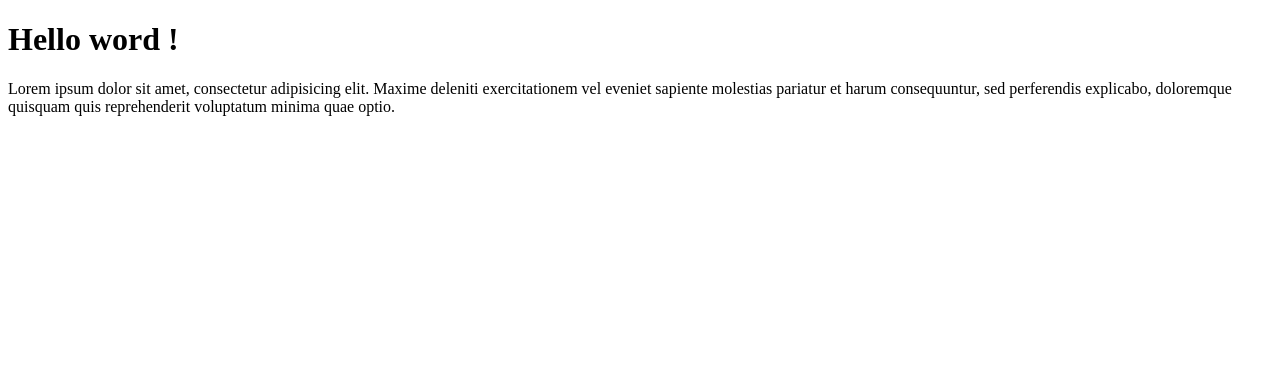
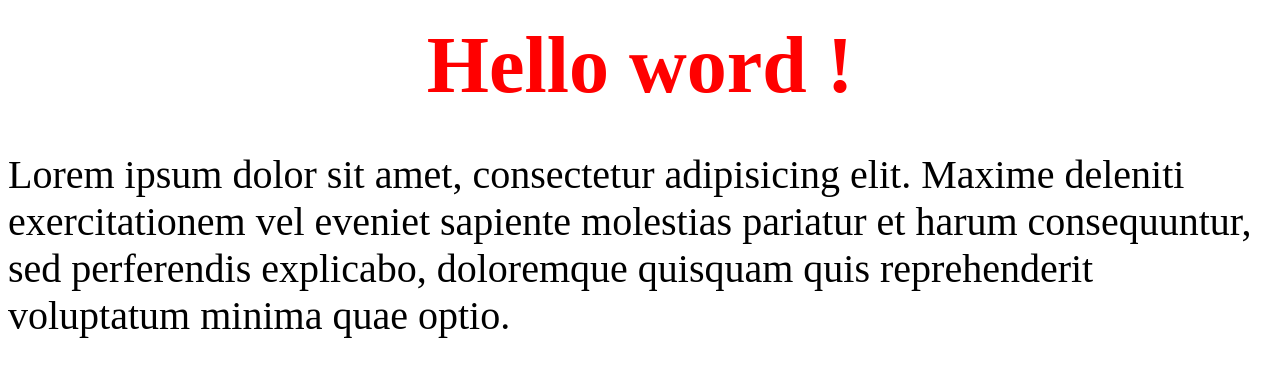
Before and after one commit to jordanmosongo/gsoft_second_session, a plain HTML site: page index.html in a window 1280 px wide. Drawn offline with Linux system fonts and the light colour scheme.

Commit message:
ajout du style

```diff
--- a/index.html
+++ b/index.html
@@ -5,6 +5,17 @@
     <meta http-equiv="X-UA-Compatible" content="IE=edge">
     <meta name="viewport" content="width=device-width, initial-scale=1.0">
     <title>Document</title>
+    <style>
+        h1{
+            font-size: 80px;
+            color: red;
+            text-align: center;
+            margin: 20px;
+        }
+        p{
+            font-size: 40px;
+        }
+    </style>
 </head>
 <body>
     <h1>Hello word !</h1>
```
